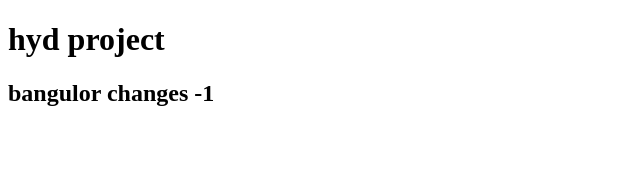
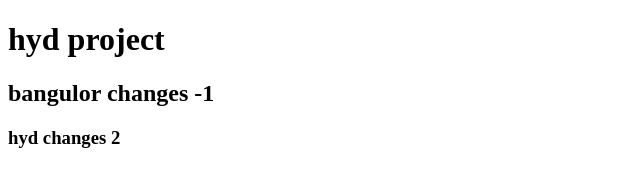
Before and after one commit to soumyakandula16/git-clone-demo, a plain HTML site: page index.html in a window 1280 px wide. Shown: the whole page, without its empty margins (0-640 px from the left). Drawn offline with Linux system fonts and the light colour scheme.

Commit message:
hyd changes-2

```diff
--- a/index.html
+++ b/index.html
@@ -8,5 +8,6 @@
 <body>
   <h1>hyd project</h1>
   <h2>bangulor changes -1</h2>
+  <h3>hyd changes 2</h3>
 </body>
 </html>
```
